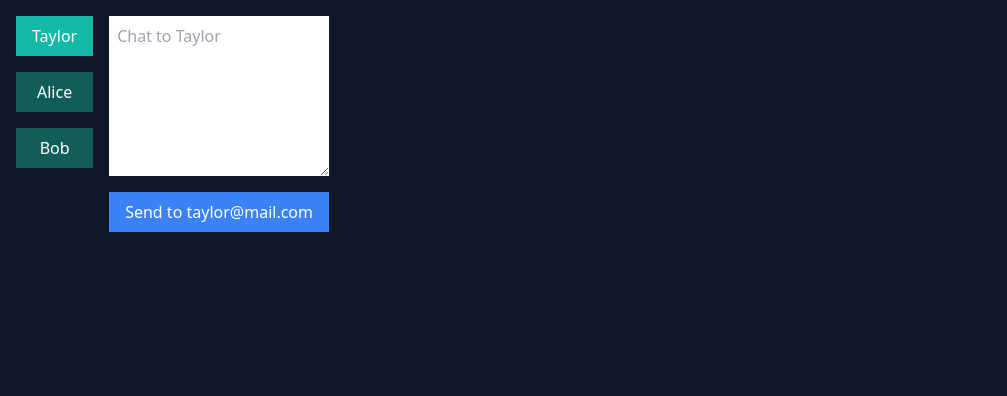
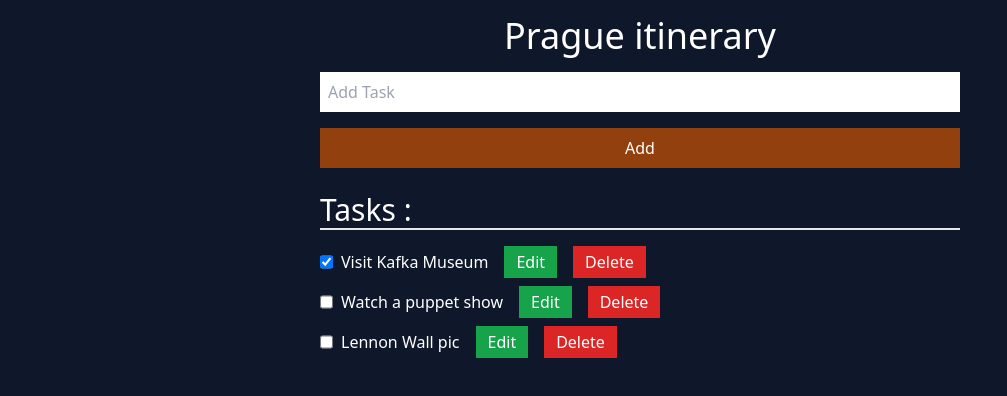
Before and after one commit to Tazri/rnext, a React (Vite) app: page / in a window 1280 px wide. Shown: the top 396 px of the page, without its empty margins (0-1007 px from the left). Built offline with nearby package versions, Linux system fonts and the light colour scheme.

Commit message:
complete the example project

```diff
--- a/src/App.jsx
+++ b/src/App.jsx
@@ -1,23 +1,62 @@
 import { useState } from "react";
-import Chat from "./Chat";
-import ContactList from "./ContactList";
+import AddTask from "./components/AddTask";
+import TaskList from "./components/TaskList";
+import initialTask from "./data/task.js";
 
-export default function Messenger() {
-  const [to, setTo] = useState(contacts[0]);
+export default function App() {
+  const [tasks, setTasks] = useState(initialTask);
+
+  const getNextId = (data) => {
+    let maxId = data.reduce(
+      (prevId, current) => (prevId > current.id ? prevId : current.id),
+      data.length ? data[0].id : 0
+    );
+    return maxId + 1;
+  };
+
+  // handlers
+  const handleAddTask = (text) => {
+    setTasks([
+      ...tasks,
+      {
+        id: getNextId(tasks),
+        text: text,
+        done: false,
+      },
+    ]);
+  };
+
+  const handleChangeTask = (task) => {
+    const nextTasks = tasks.map((t) => {
+      if (t.id === task.id) {
+        return {
+          ...task,
+          text: task.text,
+        };
+      } else {
+        return t;
+      }
+    });
+
+    setTasks(nextTasks);
+  };
+
+  const handleDeleteTask = (taskId) => {
+    setTasks(tasks.filter((t) => t.id !== taskId));
+  };
+
   return (
-    <div className="flex flex-row m-4 gap-4">
-      <ContactList
-        contacts={contacts}
-        selectedContact={to}
-        onSelect={(contact) => setTo(contact)}
+    <div className="m-4 w-1/2 min-w-72 mx-auto flex flex-col gap-4">
+      <h1 className="text-center text-4xl">Prague itinerary</h1>
+
+      <AddTask onAdd={handleAddTask} />
+
+      <h2 className="text-3xl border-b-2 mt-2">Tasks : </h2>
+      <TaskList
+        tasks={tasks}
+        onChangeTask={handleChangeTask}
+        onDeleteTask={handleDeleteTask}
       />
-      <Chat key={to.name} contact={to} />
     </div>
   );
 }
-
-const contacts = [
-  { id: 0, name: "Taylor", email: "taylor@mail.com" },
-  { id: 1, name: "Alice", email: "alice@mail.com" },
-  { id: 2, name: "Bob", email: "bob@mail.com" },
-];
--- a/src/Chat.jsx
+++ /dev/null
@@ -1,16 +0,0 @@
-import { useState } from "react";
-
-export default function Chat({ contact }) {
-  const [text, setText] = useState("");
-  return (
-    <section className="chat flex flex-col gap-4">
-      <textarea
-        value={text}
-        placeholder={"Chat to " + contact.name}
-        onChange={(e) => setText(e.target.value)}
-        className="h-40 p-2 text-teal-900"
-      />
-      <button className="bg-blue-500 py-2 px-4">Send to {contact.email}</button>
-    </section>
-  );
-}
--- a/src/ContactList.jsx
+++ /dev/null
@@ -1,26 +0,0 @@
-export default function ContactList({ selectedContact, contacts, onSelect }) {
-  let buttonClassName = "px-4 py-2 w-full";
-
-  return (
-    <section className="contact-list">
-      <ul className="flex flex-col gap-4">
-        {contacts.map((contact) => (
-          <li key={contact.id}>
-            <button
-              onClick={() => {
-                onSelect(contact);
-              }}
-              className={
-                selectedContact == contact
-                  ? buttonClassName + " bg-teal-500"
-                  : buttonClassName + " bg-teal-800"
-              }
-            >
-              {contact.name}
-            </button>
-          </li>
-        ))}
-      </ul>
-    </section>
-  );
-}
--- a/src/Counter.jsx
+++ /dev/null
@@ -1,34 +0,0 @@
-import { useState } from "react";
-
-export default function Counter({ isFancy = false, person = "Anonymous" }) {
-  const [score, setScore] = useState(0);
-  const [hover, setHover] = useState(false);
-
-  let className =
-    "border-2 p-4 flex flex-col gap-4 justify-center items-center w-60";
-
-  if (hover) {
-    className += " bg-slate-700";
-  }
-
-  if (isFancy) {
-    className += " border-4 border-teal-900 drop-shadow-xl";
-  }
-
-  return (
-    <div
-      className={className}
-      onPointerEnter={() => setHover(true)}
-      onPointerLeave={() => setHover(false)}
-    >
-      <h2 className="text-2xl">{person}</h2>
-      <h1 className="text-3xl">{score}</h1>
-      <button
-        onClick={() => setScore((s) => s + 1)}
-        className="bg-teal-700 py-2 px-4"
-      >
-        Add One
-      </button>
-    </div>
-  );
-}
--- /dev/null
+++ b/src/components/AddTask.jsx
@@ -0,0 +1,28 @@
+import { useState } from "react";
+
+export default function AddTask({ onAdd }) {
+  const [text, setText] = useState("");
+
+  const handleChangeText = (e) => {
+    setText(e.target.value);
+  };
+  return (
+    <>
+      <input
+        placeholder="Add Task"
+        className="p-2 text-slate-900"
+        value={text}
+        onChange={handleChangeText}
+      />
+      <button
+        className="py-2 bg-amber-800"
+        onClick={() => {
+          onAdd(text);
+          setText("");
+        }}
+      >
+        Add
+      </button>
+    </>
+  );
+}
--- /dev/null
+++ b/src/components/Task.jsx
@@ -0,0 +1,49 @@
+import { useState } from "react";
+
+export default function Task({ task, onDeleteTask, onChangeTask }) {
+  const [isEditing, setIsEditing] = useState(false);
+
+  return (
+    <li>
+      <div className="w-full flex gap-x-4 items-center">
+        <label htmlFor={task.id} className="cursor-pointer flex gap-2">
+          <input
+            type="checkbox"
+            id={task.id}
+            className="cursor-pointer"
+            checked={task.done}
+            onChange={(e) => {
+              onChangeTask({
+                ...task,
+                done: e.target.checked,
+              });
+            }}
+          />
+          {!isEditing && task.text}
+        </label>
+
+        {isEditing && (
+          <input
+            className="p-2 text-slate-900"
+            value={task.text}
+            onChange={(e) => {
+              onChangeTask({ ...task, text: e.target.value });
+            }}
+          />
+        )}
+        <button
+          className="py-1 px-3 bg-green-600"
+          onClick={() => setIsEditing((ie) => !ie)}
+        >
+          {isEditing ? "Save" : "Edit"}
+        </button>
+        <button
+          className="py-1 px-3 bg-red-600"
+          onClick={() => onDeleteTask(task.id)}
+        >
+          Delete
+        </button>
+      </div>
+    </li>
+  );
+}
--- /dev/null
+++ b/src/components/TaskList.jsx
@@ -0,0 +1,16 @@
+import Task from "./Task";
+
+export default function TaskList({ tasks, onChangeTask, onDeleteTask }) {
+  return (
+    <ul className="flex flex-col gap-2">
+      {tasks.map((task) => (
+        <Task
+          key={task.id}
+          task={task}
+          onChangeTask={onChangeTask}
+          onDeleteTask={onDeleteTask}
+        />
+      ))}
+    </ul>
+  );
+}
--- /dev/null
+++ b/src/data/task.js
@@ -0,0 +1,7 @@
+const initialTasks = [
+  { id: 0, text: "Visit Kafka Museum", done: true },
+  { id: 1, text: "Watch a puppet show", done: false },
+  { id: 2, text: "Lennon Wall pic", done: false },
+];
+
+export default initialTasks;
```
Also changed, not shown: 1 other file (tests, documents, lock files or other folders).
